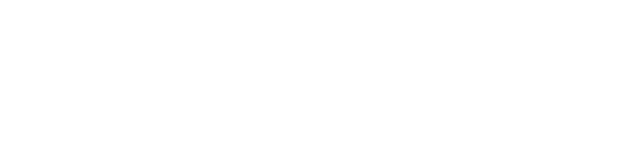
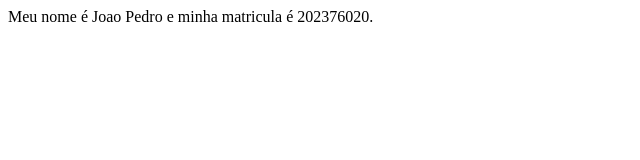
Before and after one commit to ufjf-dcc202/ufjf-dcc202-2023-3-a-atv2-JoaoPedro-Reis, a plain HTML site: page index.html in a window 1280 px wide. Shown: the whole page, without its empty margins (0-640 px from the left). Drawn offline with Linux system fonts and the light colour scheme.

Commit message:
adiciona conteúdo inicial

```diff
--- a/index.html
+++ b/index.html
@@ -6,6 +6,7 @@
     <title>Document</title>
 </head>
 <body>
+    Meu nome é Joao Pedro e minha matricula é 202376020.
 
 </body>
 </html>
```
